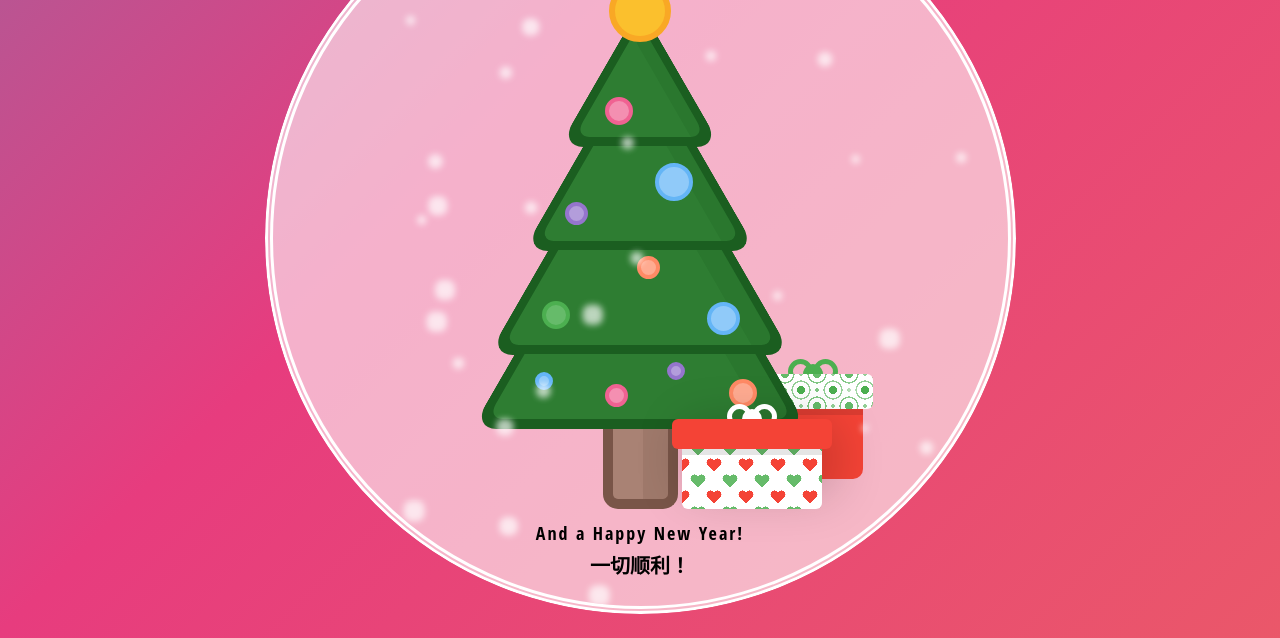
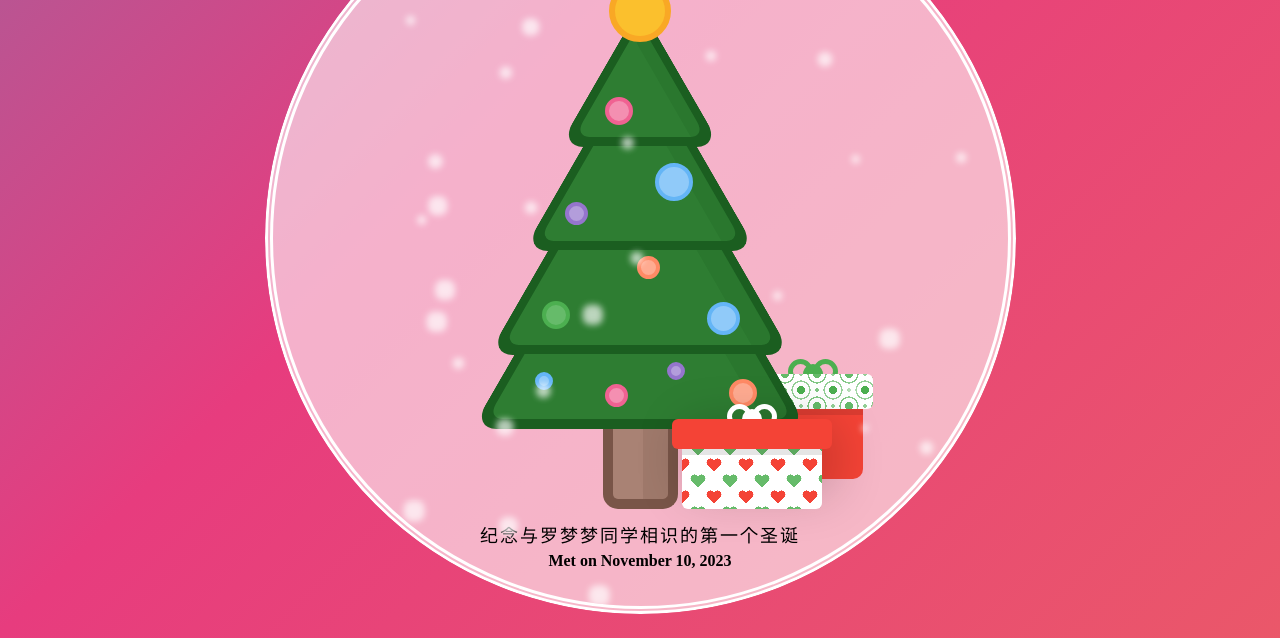
Before and after one commit to unclechan13957/Luomm-Christmas, a plain HTML site: page index.html in a window 1280 px wide. Shown: the part 162-800 px from the top of the page. Drawn offline with Linux system fonts and the light colour scheme.

Commit message:
Add files via upload

```diff
--- a/index.html
+++ b/index.html
@@ -2,7 +2,7 @@
 <html lang="en">
   <head>
     <meta charset="UTF-8" />
-    <title>2022圣诞快乐！</title>
+    <title>Merry Christmas to Luo Mengmeng!</title>
     <meta name="viewport" content="width=device-width, initial-scale=1" />
     <style>
  @charset "UTF-8";
@@ -759,8 +759,8 @@ span {
       </div>
     </div>
   </div>
-  <h3>And a Happy New Year!</h3>
-  <p><span></span>一切顺利！</p>
+  <h3>纪念与罗梦梦同学相识的第一个圣诞</h3>
+  <h4><span></span>Met on November 10, 2023</h4>
 </div>
   </body>
 </html>
```
